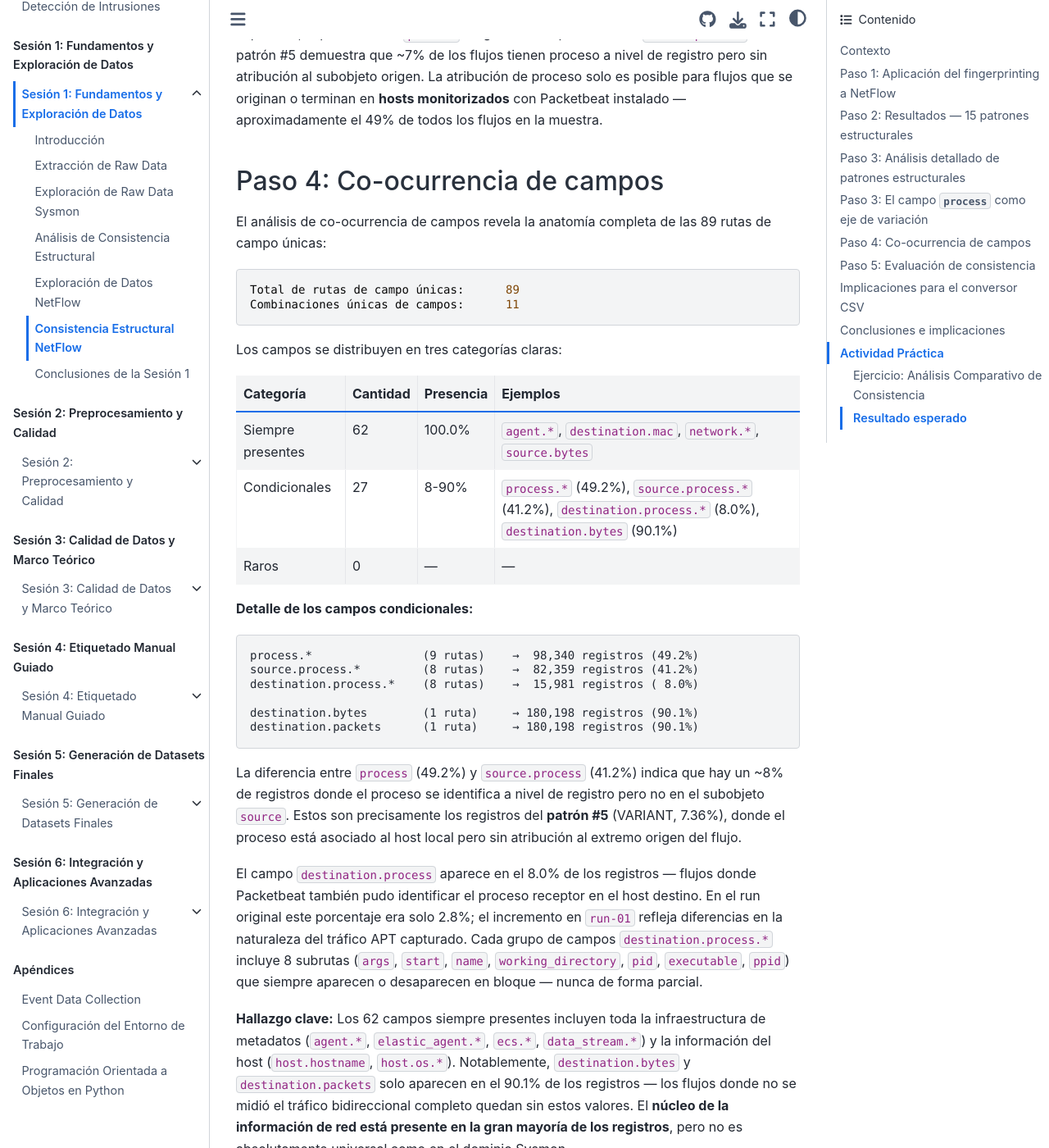
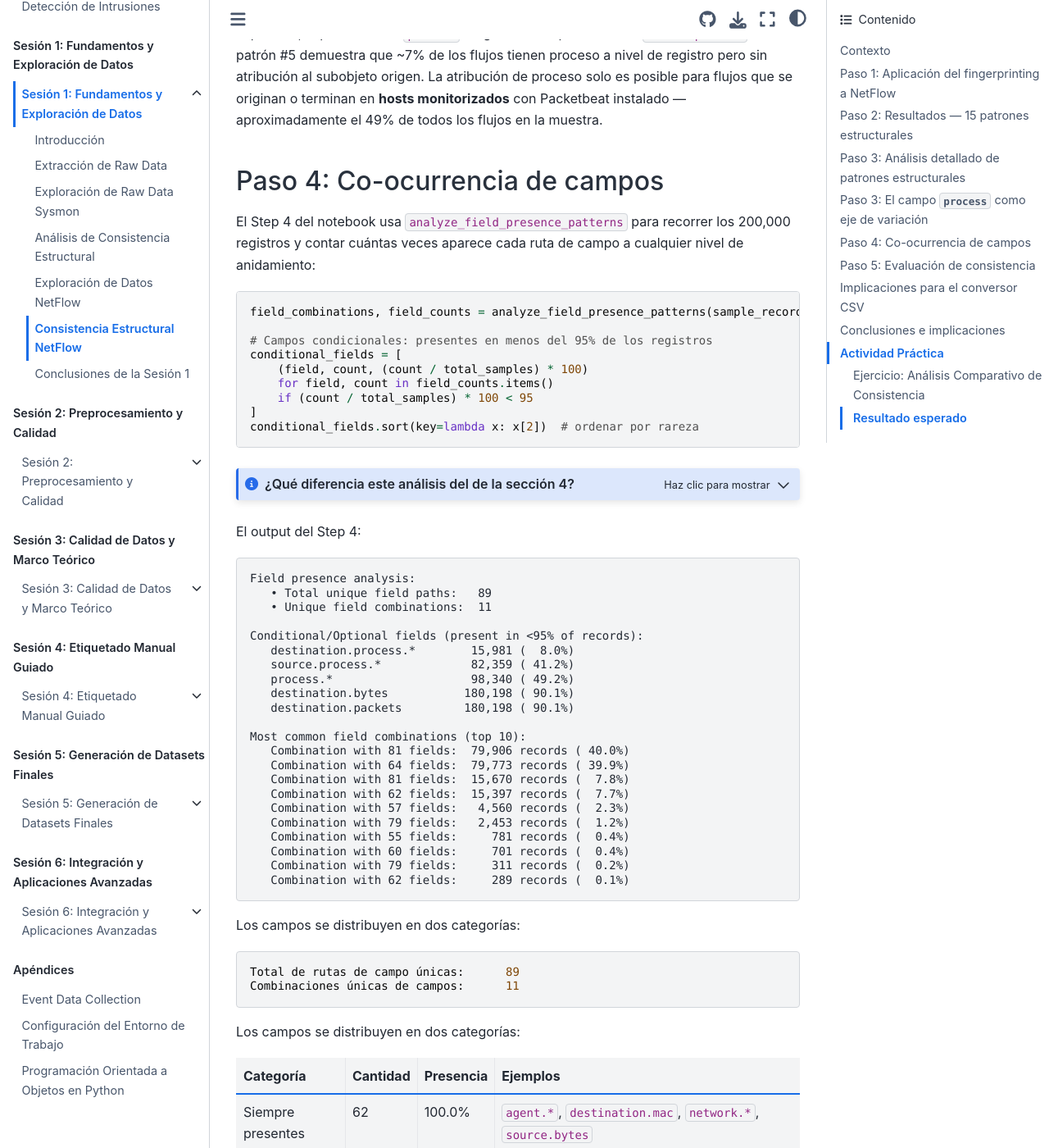
Before and after one commit to ollerenac/curso2026, a Jupyter Book: the page built from sesion-1/5-consistencia-netflow.md, in a window 1280 px wide and 1400 px high, scrolled down 5892 px. Shown: the whole window at 82% size. Built offline with Jupyter Book 1.0.4 settings and Sphinx 7.4.7 and the Sphinx Book theme 1.1.4, drawn with Linux system fonts in a browser that asks for light colours; some of the changed text lies outside the part shown.

Commit message:
fix(sesion-1): overhaul Paso 4 with real Step 4 output and remove fabricated data
Add Step 4 code block with dropdown explaining difference vs notebook 4a.
Add actual combinations table from Step 4 output.
Remove fabricated 'run original: 2.8%' reference with no notebook source.
Update category table from 3 to 2 (no 'Raros' category exists in data).

Co-Authored-By: Claude Sonnet 4.6 <noreply@anthropic.com>

````diff
--- a/sesion-1/5-consistencia-netflow.md
+++ b/sesion-1/5-consistencia-netflow.md
@@ -246,20 +246,66 @@ La distinción principal sigue siendo **¿se pudo atribuir el flujo a un proceso
 
 ## Paso 4: Co-ocurrencia de campos
 
-El análisis de co-ocurrencia de campos revela la anatomía completa de las 89 rutas de campo únicas:
+El Step 4 del notebook usa `analyze_field_presence_patterns` para recorrer los 200,000 registros y contar cuántas veces aparece cada ruta de campo a cualquier nivel de anidamiento:
+
+```python
+field_combinations, field_counts = analyze_field_presence_patterns(sample_records)
+
+# Campos condicionales: presentes en menos del 95% de los registros
+conditional_fields = [
+    (field, count, (count / total_samples) * 100)
+    for field, count in field_counts.items()
+    if (count / total_samples) * 100 < 95
+]
+conditional_fields.sort(key=lambda x: x[2])  # ordenar por rareza
+```
+
+:::{admonition} ¿Qué diferencia este análisis del de la sección 4?
+:class: dropdown note
+
+El notebook 4a analizó solo los **12 campos de primer nivel** (estructura superficial). Este Step 4 recorre recursivamente **todas las rutas anidadas** — `destination.process.args`, `host.os.kernel`, etc. — sobre los 200,000 registros completos. Por eso encuentra 89 rutas únicas en lugar de las 96 del 4a (diferencia de método de sampling: estratificado vs reservoir) y detecta que `destination.bytes` y `destination.packets` son opcionales al 90.1%, algo invisible en el análisis de primer nivel.
+:::
+
+El output del Step 4:
+
+```
+Field presence analysis:
+   • Total unique field paths:   89
+   • Unique field combinations:  11
+
+Conditional/Optional fields (present in <95% of records):
+   destination.process.*        15,981 (  8.0%)
+   source.process.*             82,359 ( 41.2%)
+   process.*                    98,340 ( 49.2%)
+   destination.bytes           180,198 ( 90.1%)
+   destination.packets         180,198 ( 90.1%)
+
+Most common field combinations (top 10):
+   Combination with 81 fields:  79,906 records ( 40.0%)
+   Combination with 64 fields:  79,773 records ( 39.9%)
+   Combination with 81 fields:  15,670 records (  7.8%)
+   Combination with 62 fields:  15,397 records (  7.7%)
+   Combination with 57 fields:   4,560 records (  2.3%)
+   Combination with 79 fields:   2,453 records (  1.2%)
+   Combination with 55 fields:     781 records (  0.4%)
+   Combination with 60 fields:     701 records (  0.4%)
+   Combination with 79 fields:     311 records (  0.2%)
+   Combination with 62 fields:     289 records (  0.1%)
+```
+
+Los campos se distribuyen en dos categorías:
 
 ```
 Total de rutas de campo únicas:      89
 Combinaciones únicas de campos:      11
 ```
 
-Los campos se distribuyen en tres categorías claras:
+Los campos se distribuyen en dos categorías:
 
 | Categoría | Cantidad | Presencia | Ejemplos |
 |-----------|----------|-----------|----------|
 | Siempre presentes | 62 | 100.0% | `agent.*`, `destination.mac`, `network.*`, `source.bytes` |
-| Condicionales | 27 | 8-90% | `process.*` (49.2%), `source.process.*` (41.2%), `destination.process.*` (8.0%), `destination.bytes` (90.1%) |
-| Raros | 0 | — | — |
+| Condicionales | 27 | 8–90% | `process.*` (49.2%), `source.process.*` (41.2%), `destination.process.*` (8.0%), `destination.bytes` (90.1%) |
 
 **Detalle de los campos condicionales:**
 
@@ -274,7 +320,7 @@ destination.packets      (1 ruta)     → 180,198 registros (90.1%)
 
 La diferencia entre `process` (49.2%) y `source.process` (41.2%) indica que hay un ~8% de registros donde el proceso se identifica a nivel de registro pero no en el subobjeto `source`. Estos son precisamente los registros del **patrón #5** (VARIANT, 7.36%), donde el proceso está asociado al host local pero sin atribución al extremo origen del flujo.
 
-El campo `destination.process` aparece en el 8.0% de los registros — flujos donde Packetbeat también pudo identificar el proceso receptor en el host destino. En el run original este porcentaje era solo 2.8%; el incremento en `run-01` refleja diferencias en la naturaleza del tráfico APT capturado. Cada grupo de campos `destination.process.*` incluye 8 subrutas (`args`, `start`, `name`, `working_directory`, `pid`, `executable`, `ppid`) que siempre aparecen o desaparecen en bloque — nunca de forma parcial.
+El campo `destination.process` aparece en el 8.0% de los registros — flujos donde Packetbeat también pudo identificar el proceso receptor en el host destino. Cada grupo de campos `destination.process.*` incluye 8 subrutas (`args`, `start`, `name`, `working_directory`, `pid`, `executable`, `ppid`) que siempre aparecen o desaparecen en bloque — nunca de forma parcial.
 
 **Hallazgo clave:** Los 62 campos siempre presentes incluyen toda la infraestructura de metadatos (`agent.*`, `elastic_agent.*`, `ecs.*`, `data_stream.*`) y la información del host (`host.hostname`, `host.os.*`). Notablemente, `destination.bytes` y `destination.packets` solo aparecen en el 90.1% de los registros — los flujos donde no se midió el tráfico bidireccional completo quedan sin estos valores. El **núcleo de la información de red está presente en la gran mayoría de los registros**, pero no es absolutamente universal como en el dominio Sysmon.
 
````
